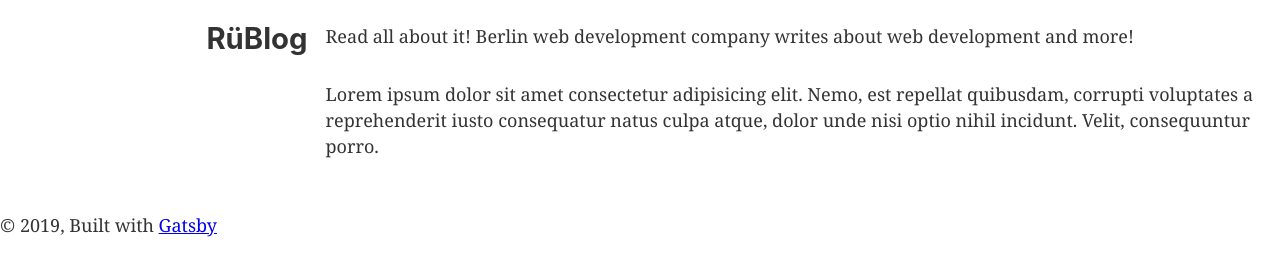
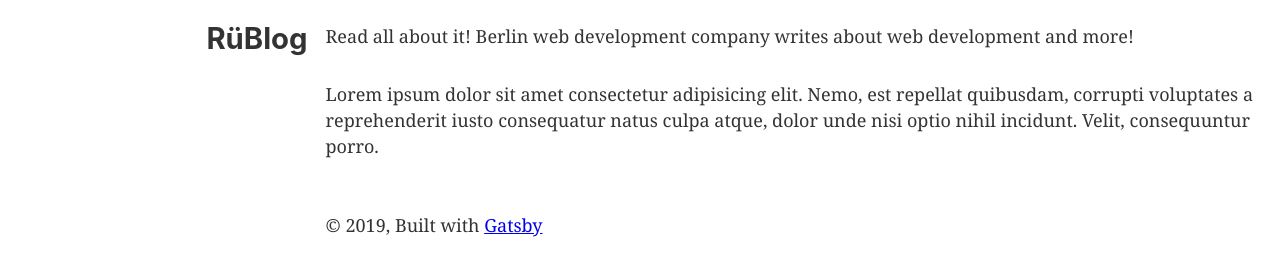
Before and after one commit to exitroute/ruedev-website, a Gatsby site: page /blog in a window 1280 px wide. Shown: the part 177-452 px from the top of the page. Built offline with nearby package versions, Linux system fonts and the light colour scheme; Gatsby itself is replaced by a stand-in of ours.

Commit message:
footer layout added

```diff
--- a/src/components/layout.js
+++ b/src/components/layout.js
@@ -27,6 +27,17 @@ const Main = styled.main`
     }
   }
 `
+const Footer = styled.footer`
+  padding: 0px 1.0875rem 1.45rem;
+  display: grid;
+  @media (min-width: 992px) {
+    grid-template-columns: 16rem 1fr;
+    column-gap: 1rem;
+    p {
+      grid-column-start: 2;
+    }
+  }
+`
 
 const Layout = ({ children }) => (
   <StaticQuery
@@ -43,10 +54,12 @@ const Layout = ({ children }) => (
       <>
         <Header />
         <Main>{children}</Main>
-        <footer>
-          © {new Date().getFullYear()}, Built with{` `}
-          <a href="https://www.gatsbyjs.org">Gatsby</a>
-        </footer>
+        <Footer>
+          <p>
+            © {new Date().getFullYear()}, Built with{` `}
+            <a href="https://www.gatsbyjs.org">Gatsby</a>
+          </p>
+        </Footer>
       </>
     )}
   />
```
